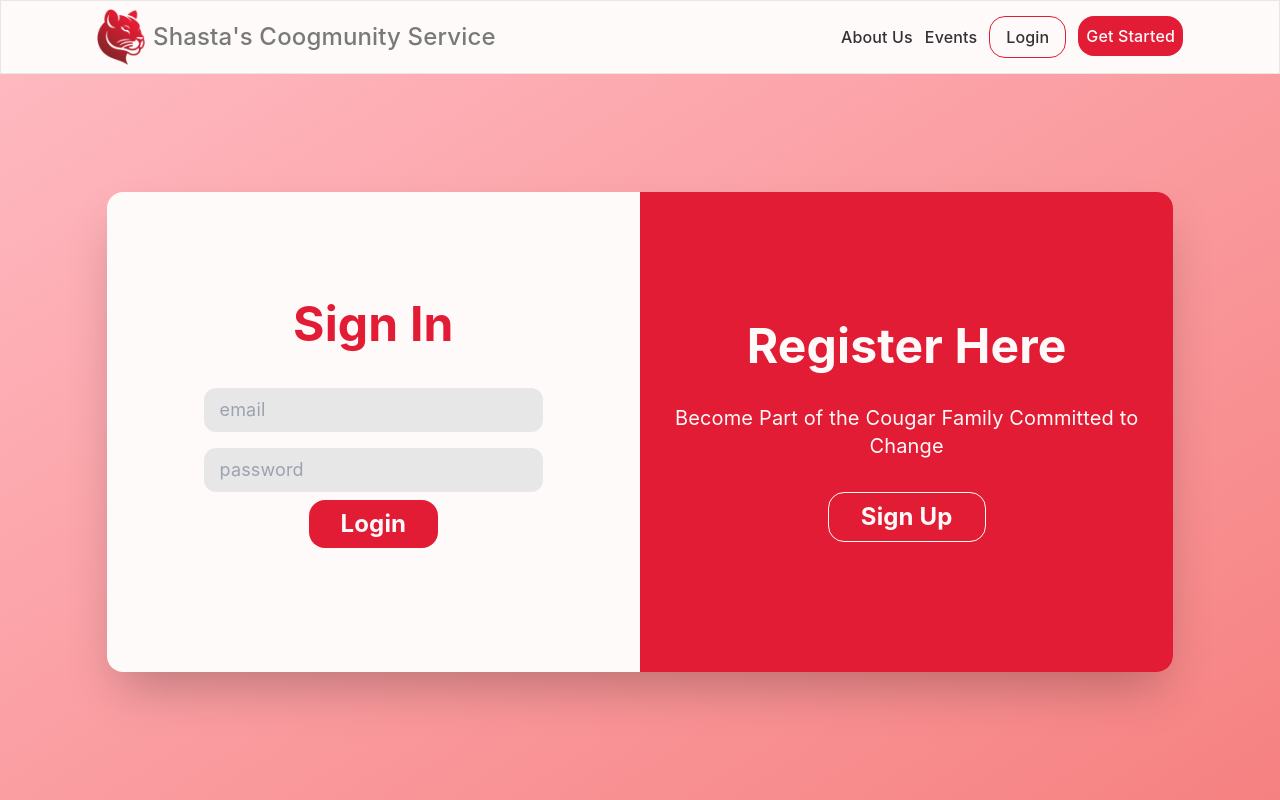
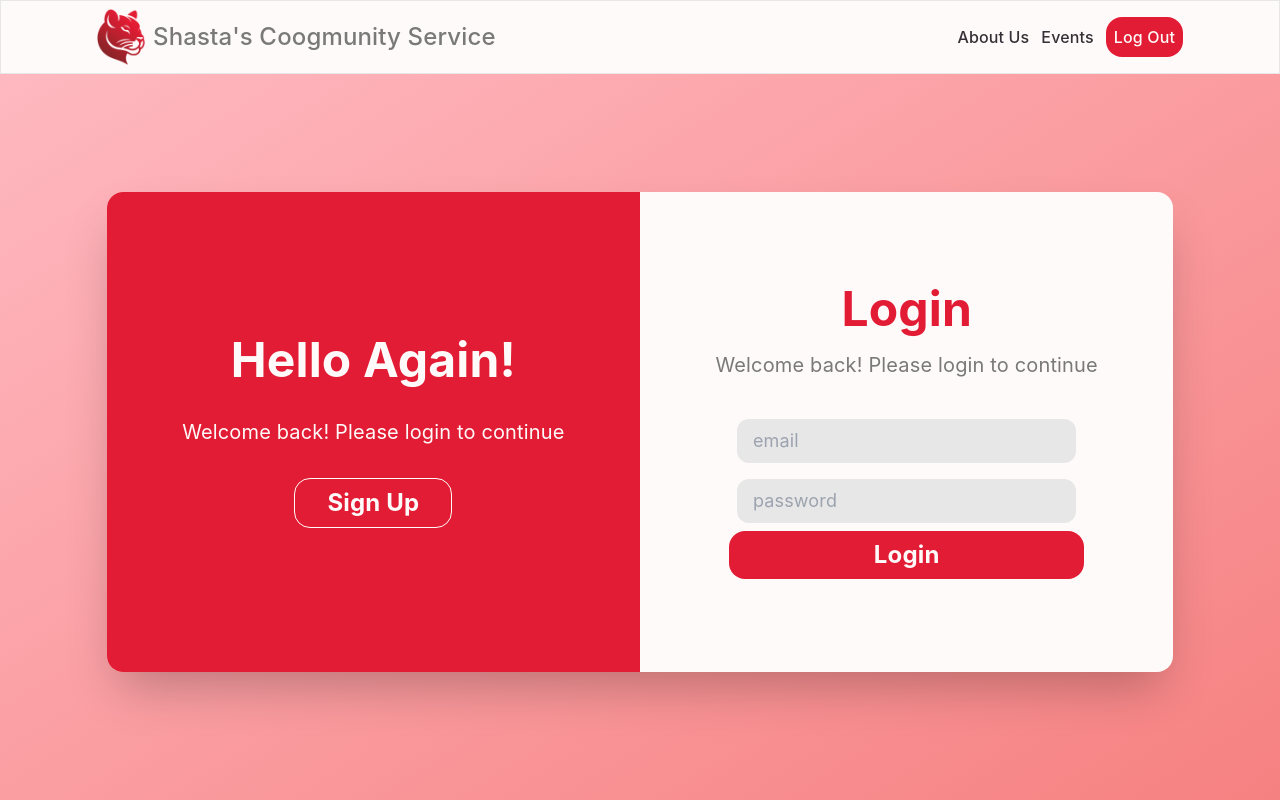
Before and after one commit to angieluvss/volunteer-fullstack, a React (Create React App) app in the folder frontend/: page /login in a window 1280 px wide. Built offline with nearby package versions, Linux system fonts and the light colour scheme; sample sign-in values are in the browser's storage.

Commit message:
Login and Register kinda works

```diff
--- a/frontend/src/App.js
+++ b/frontend/src/App.js
@@ -1,8 +1,8 @@
 //frontend\src\App.js
-import React, { useState } from 'react';
+import React, { useState, useEffect } from 'react';
 import { ThemeProvider, CssBaseline } from '@mui/material';
 import theme from './theme'; // Import the theme
-import { BrowserRouter as Router, Routes, Route } from 'react-router-dom';
+import { BrowserRouter as Router, Routes, Route, Navigate } from 'react-router-dom';
 import Home from './pages/Home';
 import Login from './pages/Login';
 import Register from './pages/Register';
@@ -15,37 +15,56 @@ import Volunteermanagmentform from './pages/Volunteermanagmentform2';
 import EventForm from './pages/Eventmanagmentform2';
 import Notifications from './pages/notifs';
 import Verification from './pages/Verification';
+import PrivateRoute from './components/PrivateRoute'; // Import PrivateRoute
 
 function App() {
-  const [token, setToken] = useState(null); // Holds user token for authentication
-  const [volunteerFormCompleted, setVolunteerFormCompleted] = useState(false); // Track volunteer form completion
-  const [adminSetupCompleted, setAdminSetupCompleted] = useState(false); // Track admin initial setup completion
+  const [token, setToken] = useState(localStorage.getItem('token') || null); // Retrieve token from localStorage initially
+
+  useEffect(() => {
+    if (token) {
+      localStorage.setItem('token', token); // Save token to localStorage
+    } else {
+      localStorage.removeItem('token'); // Remove token if not present
+    }
+  }, [token]);
 
   return (
     <ThemeProvider theme={theme}>
       <CssBaseline />
       <Router>
         {/* The NavBar will appear on all pages */}
-        <NavBar
-          token={token}
-          setToken={setToken}
-          volunteerFormCompleted={volunteerFormCompleted}
-          setVolunteerFormCompleted={setVolunteerFormCompleted}
-          adminSetupCompleted={adminSetupCompleted}
-          setAdminSetupCompleted={setAdminSetupCompleted}
-        />
+        <NavBar token={token} setToken={setToken} />
+
         <Routes>
           <Route path="/" element={<Home />} />
           <Route path="/login" element={<Login setToken={setToken} />} />
           <Route path="/register" element={<Register setToken={setToken} />} />
-          <Route path="/admin-dashboard" element={<AdminDashboard token={token} setToken={setToken} />} />
-          <Route path="/volunteer-dashboard" element={<VolunteerDashboard />} />
+
+          {/* Protected Routes */}
+          <Route
+            path="/admin-dashboard"
+            element={
+              <PrivateRoute token={token}>
+                <AdminDashboard token={token} setToken={setToken} />
+              </PrivateRoute>
+            }
+          />
+          <Route
+            path="/volunteer-dashboard"
+            element={
+              <PrivateRoute token={token}>
+                <VolunteerDashboard token={token} />
+              </PrivateRoute>
+            }
+          />
+
+          {/* Unprotected Routes */}
           <Route path="/volunteer-history" element={<VolunteerHistory />} />
           <Route path="/volcards" element={<VolunteerMatchingForm />} />
-          <Route path="/volunteermanagmentform" element={<Volunteermanagmentform setVolunteerFormCompleted={setVolunteerFormCompleted} />} />
-          <Route path="/eventmanagmentform" element={<EventForm setAdminSetupCompleted={setAdminSetupCompleted} />} />
+          <Route path="/volunteermanagmentform" element={<Volunteermanagmentform />} />
+          <Route path="/eventmanagmentform" element={<EventForm />} />
           <Route path="/notifs" element={<Notifications />} />
-          <Route path="/verify" element={<Verification setAdminSetupCompleted={setAdminSetupCompleted} />} />
+          <Route path="/verify" element={<Verification />} />
         </Routes>
       </Router>
     </ThemeProvider>
@@ -53,60 +72,3 @@ function App() {
 }
 
 export default App;
-
-
-//---------------------------------------------------------------------------------------------
-
-// import React, { useState } from 'react';
-// import { ThemeProvider, CssBaseline } from '@mui/material';
-// import theme from './theme'; // Import the theme
-// import { BrowserRouter as Router, Routes, Route } from 'react-router-dom';
-// import Home from './pages/Home';
-// import Login from './pages/Login';
-// import Register from './pages/Register';
-// import NavBar from './components/NavBar';
-// import VolunteerHistory from './pages/VolunteerHistory';
-// import AdminDashboard from './pages/AdminDashboard';
-// import VolunteerDashboard from './pages/VolunteerDashboard';
-// import VolunteerMatchingForm from './pages/volcards';
-// import Volunteermanagmentform from './pages/Volunteermanagmentform2';
-// import EventForm from './pages/Eventmanagmentform2';
-// import Notifications from './pages/notifs';
-// import Verification from './pages/Verification';
-
-// function App() {
-//   const [token, setToken] = useState(null); // Holds user token for authentication
-//   const [volunteerFormCompleted, setVolunteerFormCompleted] = useState(false); // Track volunteer form completion
-//   const [adminSetupCompleted, setAdminSetupCompleted] = useState(false); // Track admin initial setup completion
-
-//   return (
-//     <ThemeProvider theme={theme}>
-//       <CssBaseline />
-//       <Router>
-//         <NavBar
-//           token={token}
-//           setToken={setToken}
-//           volunteerFormCompleted={volunteerFormCompleted}
-//           setVolunteerFormCompleted={setVolunteerFormCompleted}
-//           adminSetupCompleted={adminSetupCompleted}
-//           setAdminSetupCompleted={setAdminSetupCompleted}
-//         />
-//         <Routes>
-//           <Route path="/" element={<Home />} />
-//           <Route path="/login" element={<Login setToken={setToken} />} />
-//           <Route path="/register" element={<Register setToken={setToken} />} />
-//           <Route path="/admin-dashboard" element={<AdminDashboard token={token} setToken={setToken} />} />
-//           <Route path="/volunteer-dashboard" element={<VolunteerDashboard />} />
-//           <Route path="/volunteer-history" element={<VolunteerHistory />} />
-//           <Route path="/volcards" element={<VolunteerMatchingForm />} />
-//           <Route path="/volunteermanagmentform" element={ <Volunteermanagmentform setVolunteerFormCompleted={setVolunteerFormCompleted} /> } />
-//           <Route path="/eventmanagmentform" element={ <EventForm setAdminSetupCompleted={setAdminSetupCompleted} /> } />
-//           <Route path="/notifs" element={<Notifications />} />
-//           <Route path="/verify" element={<Verification setAdminSetupCompleted={setAdminSetupCompleted} />} />
-//         </Routes>
-//       </Router>
-//     </ThemeProvider>
-//   );
-// }
-
-// export default App;
--- /dev/null
+++ b/frontend/src/components/PrivateRoute.js
@@ -0,0 +1,10 @@
+// frontend/src/components/PrivateRoute.jsx
+import React from 'react';
+import { Navigate } from 'react-router-dom';
+
+// PrivateRoute component checks if user is authenticated
+const PrivateRoute = ({ children, token }) => {
+  return token ? children : <Navigate to="/login" />;
+};
+
+export default PrivateRoute;
--- a/frontend/src/pages/Login.jsx
+++ b/frontend/src/pages/Login.jsx
@@ -1,13 +1,14 @@
 //frontend\src\pages\Login.jsx
+import React, { useState } from 'react';
 import axios from 'axios';
-import React, { useState } from 'react';
 import { useNavigate } from 'react-router-dom';
-import { jwtDecode } from 'jwt-decode';  // Named import for jwtDecode
 
 const Login = ({ setToken }) => {
   const navigate = useNavigate();
-  const [formData, setFormData] = useState({ email: '', password: '' });
-  const [errorMessage, setErrorMessage] = useState('');
+  const [formData, setFormData] = useState({
+    email: '',
+    password: ''
+  });
 
   const handleChange = (e) => {
     setFormData({ ...formData, [e.target.name]: e.target.value });
@@ -15,80 +16,44 @@ const Login = ({ setToken }) => {
 
   const handleSubmit = async (e) => {
     e.preventDefault();
+
     try {
-      // Send a POST request to the backend with the login form data
-      const response = await axios.post('http://localhost:4000/api/auth/login', formData);
+      const response = await axios.post('http://localhost:4000/api/auth/login', {
+        email: formData.email,
+        password: formData.password
+      });
 
-      // Extract the token from the response
+      // Store the token from the backend in both state and localStorage
       const token = response.data.token;
+      localStorage.setItem('token', token);
+      setToken(token);
 
-      // Decode the token to get the role and other information
-      const decodedToken = jwtDecode(token); // Correct usage
-      const role = decodedToken.role;  // Extract the role from the decoded token
-
-      // Store the token in localStorage and pass it to the app-level state
-      setToken(token);
-      localStorage.setItem('token', token);
-
-      // Redirect based on the user's role
-      if (role === 'admin') {
-        navigate('/admin-dashboard');
-      } else {
-        navigate('/volunteer-dashboard');
-      }
-
+      // Navigate to Volunteer Dashboard after login
+      navigate('/volunteer-dashboard');
     } catch (error) {
-      // Handle login errors (e.g., wrong credentials)
-      setErrorMessage('Invalid email or password');
       console.error('Error logging in:', error);
+      alert(error.response?.data?.message || 'Login failed');
     }
   };
-
-
 
   return (
     <section className='min-h-screen pt-16 flex items-center justify-center font-[Inter] text-lava_black bg-gradient-to-br from-light_pink to-medium_pink'>
       <div className='flex w-5/6 min-h-[60vh] items-stretch text-center bg-snow rounded-2xl shadow-2xl'>
-        {/* Login */}
-        <div className='w-full md:w-1/2 py-10 flex flex-col items-center justify-center'>
-          <h1 className='mt-4 font-bold text-5xl text-shasta_red'>Sign In</h1>
-
-          {/* email/password */}
-          <form className='my-8 flex flex-col w-2/3 min-w-60 md:min-w-72 max-w-96 text-lg' onSubmit={handleSubmit}>
-            <input
-              type="email"
-              name="email"
-              placeholder="email"
-              value={formData.email}
-              onChange={handleChange}
-              className='m-2 bg-light_gray py-2 px-4 rounded-xl'
-              required
-            />
-            <input
-              type="password"
-              name="password"
-              placeholder="password"
-              value={formData.password}
-              onChange={handleChange}
-              className='m-2 bg-light_gray py-2 px-4 rounded-xl'
-              required
-            />
-            {errorMessage && <p className="text-red-600">{errorMessage}</p>}
-            <div className='flex justify-center'>
-              <button type="submit" className='btn text-2xl font-[Inter] font-bold bg-shasta_red text-snow rounded-2xl py-2 px-8 hover:bg-gradient-to-r from-shasta_red to-persian_plum'>
-                Login
-              </button>
-            </div>
-          </form>
+        <div className='hidden md:flex flex-col justify-center items-center w-1/2 h-fill bg-shasta_red rounded-s-2xl gap-2'>
+          <h1 className='text-snow font-bold text-4xl lg:text-5xl mb-4'>Hello Again!</h1>
+          <p className='text-snow mb-6 lg:text-xl px-6'>Welcome back! Please login to continue</p>
+          <button onClick={() => navigate('/register')} className='text-snow border text-2xl border-snow font-bold py-2 px-8 rounded-2xl hover:bg-snow hover:text-shasta_red'>Sign Up</button>
         </div>
 
-        {/* Sign Up */}
-        <div className='hidden md:flex flex-col justify-center items-center w-1/2 h-fill bg-shasta_red rounded-e-2xl gap-2'>
-          <h1 className='text-snow font-bold text-4xl lg:text-5xl mb-4'>Register Here</h1>
-          <p className='text-snow mb-6 lg:text-xl px-6'>Become Part of the Cougar Family Committed to Change</p>
-          <button onClick={() => navigate('/register')} className='text-snow border border-snow text-2xl font-bold py-2 px-8 rounded-2xl hover:bg-snow hover:text-shasta_red'>
-            Sign Up
-          </button>
+        <div className='w-full md:w-1/2 py-10 flex flex-col items-center justify-center'>
+          <h1 className='mt-4 mb-2 font-bold text-4xl lg:text-5xl text-shasta_red'>Login</h1>
+          <p className='mb-4 lg:text-xl text-dark_gray'>Welcome back! Please login to continue</p>
+
+          <form onSubmit={handleSubmit} className='m-4 flex flex-col w-2/3 min-w-60 md:min-w-72 max-w-96 text-lg'>
+            <input type="email" name="email" placeholder="email" value={formData.email} onChange={handleChange} required className='m-2 bg-light_gray py-2 px-4 rounded-xl' />
+            <input type="password" name="password" placeholder="password" value={formData.password} onChange={handleChange} required className='m-2 bg-light_gray py-2 px-4 rounded-xl' />
+            <button type="submit" className='btn static text-2xl font-bold bg-shasta_red text-snow rounded-2xl py-2 px-8 hover:bg-gradient-to-r from-shasta_red to-persian_plum'>Login</button>
+          </form>
         </div>
       </div>
     </section>
--- a/frontend/src/pages/VolunteerDashboard.jsx
+++ b/frontend/src/pages/VolunteerDashboard.jsx
@@ -1,3 +1,4 @@
+//frontend\src\pages\VolunteerDashboard.jsx
 import React, { useState, useEffect } from 'react';
 import { useNavigate } from 'react-router-dom';
 import { Table, TableBody, TableCell, TableContainer, TableHead, TableRow, Select, MenuItem, Button, Modal, Box, Typography, Tabs, Tab, Card, CardContent, Grid } from '@mui/material';
@@ -23,14 +24,18 @@ const VolunteerDashboard = () => {
 
     // Use useEffect to fetch events from the backend when the component loads
     useEffect(() => {
-        axios.get('http://localhost:4000/api/volunteer-dashboard')
+        const token = localStorage.getItem('token'); // Retrieve the token from localStorage
+        axios.get('http://localhost:4000/api/volunteer-dashboard', {
+            headers: {
+                Authorization: `Bearer ${token}` // Pass the token in the Authorization header
+            }
+        })
         .then((response) => {
-                // Add base URL for images to ensure they load correctly
             const eventsWithImages = response.data.map(event => ({
                 ...event,
                 image: `http://localhost:4000${event.image}`,
             }));
-                setRsvpEvents(eventsWithImages); // Update the state with the data from the backend
+            setRsvpEvents(eventsWithImages); // Update state with backend data
         })
         .catch((error) => {
             console.error("There was an error fetching the events!", error);
@@ -59,17 +64,18 @@ const VolunteerDashboard = () => {
             setRsvpEvents(updatedRSVPEvents);
 
             // Update status on the backend
-            axios.put(`http://localhost:4000/api/volunteer-dashboard/${id}`, { status: value }) // Use the appropriate endpoint
+            const token = localStorage.getItem('token');
+            axios.put(`http://localhost:4000/api/volunteer-dashboard/${id}`, { status: value }, {
+                headers: {
+                    Authorization: `Bearer ${token}` // Pass the token in the Authorization header
+                }
+            })
             .then(response => {
                 console.log('Event status updated successfully:', response.data);
             })
             .catch(error => {
                 console.error('Error updating the event status:', error);
             });
-
-            if (value === 'confirmed') {
-                setScheduledEvents([...scheduledEvents, { ...updatedEvent, status: 'confirmed' }]);
-            }
         }
     };
 
--- a/frontend/src/pages/Volunteermanagmentform2.js
+++ b/frontend/src/pages/Volunteermanagmentform2.js
@@ -74,6 +74,7 @@ function Volunteermanagmentform() {
     });
   };
 
+  // Update the handleSubmit function in Volunteermanagmentform2.js
   const handleSubmit = async (e) => {
     e.preventDefault();
     setIsSubmitting(true);
@@ -109,7 +110,6 @@ function Volunteermanagmentform() {
 
       if (response.ok) {
         setSubmitStatus("success");
-        // Reset form
         setFormData({
           firstName: "",
           lastName: "",
@@ -134,6 +134,7 @@ function Volunteermanagmentform() {
       setIsSubmitting(false);
     }
   };
+
 
   return (
     <>
```
Also changed, not shown: frontend/src/pages/Register.jsx (+5 -34 lines). Lines whose indentation alone changed are shown as unchanged.
